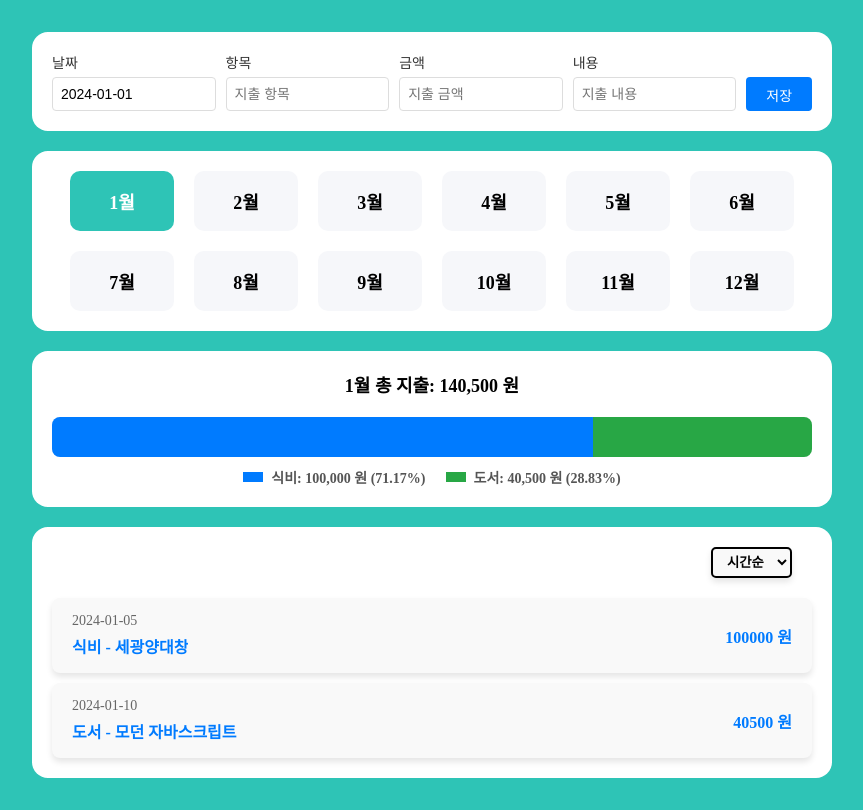
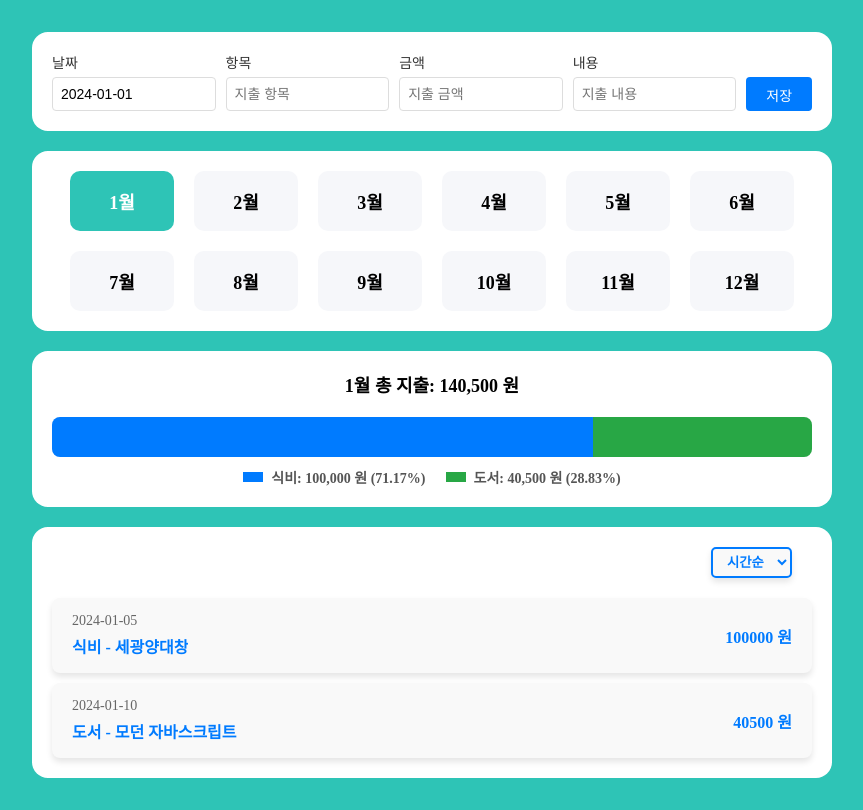
Before and after one commit to hb9901/CheckBook, a React (Vite) app: page / in a window 1280 px wide. Shown: the whole page, without its empty margins (208-1071 px from the left). Built offline with nearby package versions, Linux system fonts and the light colour scheme.

Commit message:
fix: 정렬 옵션 선택시 색상 변경되지 않게 변경

```diff
--- a/src/components/Expenditures/Expenditures.jsx
+++ b/src/components/Expenditures/Expenditures.jsx
@@ -20,8 +20,8 @@ function Expenditures({ monthExpenditures }) {
     <>
       <SelectWrapper>
         <Select onChange={handleChangeDropMenu} value={category}>
-          <Option value="date">시간순</Option>
-          <Option value="item">종류별</Option>
+          <option value="date">시간순</option>
+          <option value="item">종류별</option>
         </Select>
       </SelectWrapper>
       <ExpendituresList>
@@ -67,14 +67,19 @@ const Select = styled.select`
   padding: 5px 10px;
 
   border-radius: 5px;
-  border: 2px solid black;
+  border: 2px solid rgb(0, 123, 255);
   font-weight: bold;
 
+  color: rgb(0, 123, 255);
   background-color: rgb(249, 249, 249);
   box-shadow: rgba(0, 0, 0, 0.1) 0px 4px 6px;
+
+  cursor: pointer;
+
+  &:focus{
+    outline: none;
+  }
 `;
-
-const Option = styled.option``;
 
 const ExpendituresList = styled.ul`
   display: flex;
```
